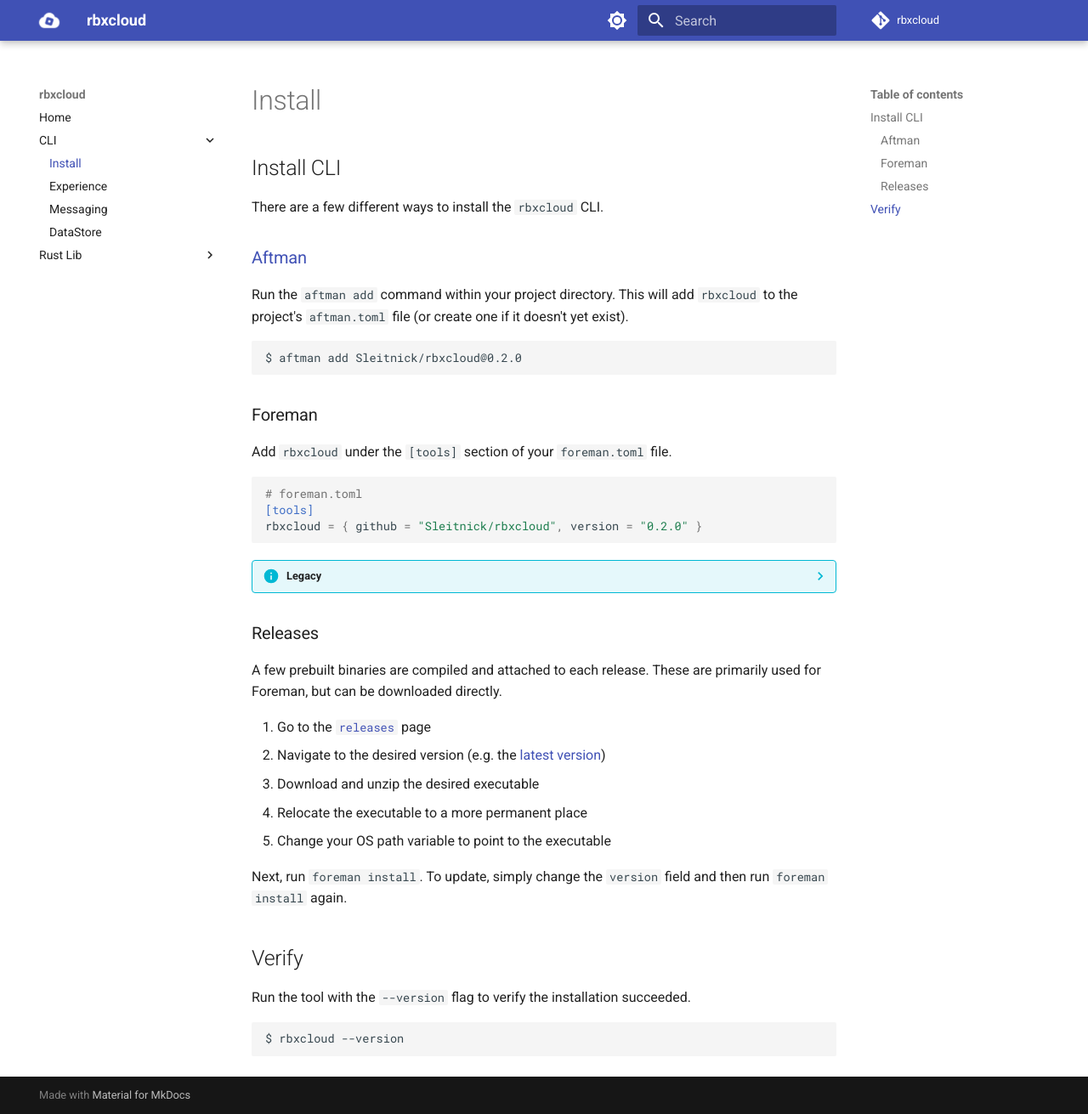
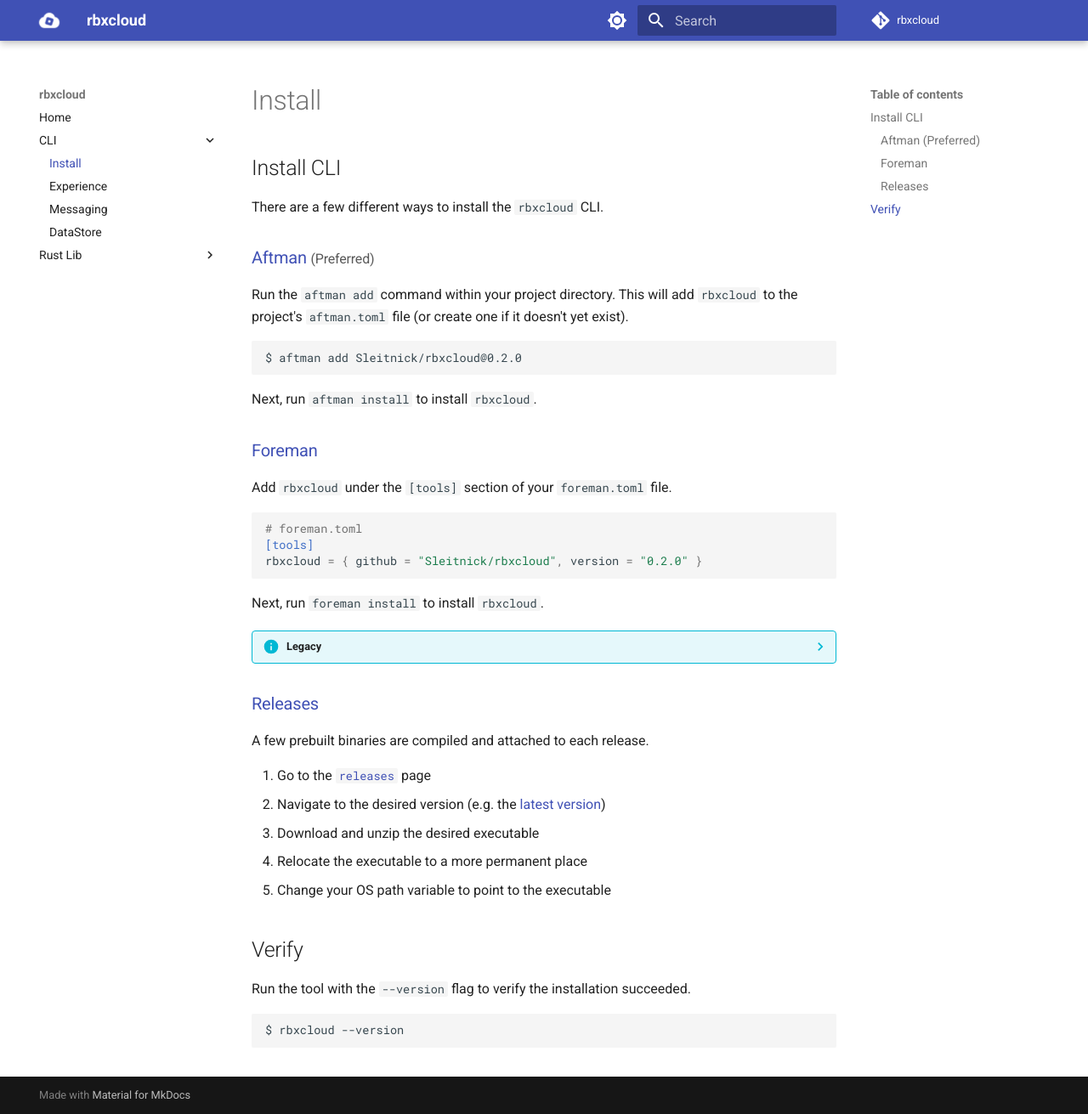
Before and after one commit to Sleitnick/rbxcloud, an MkDocs documentation site: the page built from docs/cli/cli-install.md, in a window 1280 px wide and 1311 px high. Shown: the whole window at 85% size. Built offline with MkDocs 1.6.1 and Material for MkDocs 9.7.7, drawn with Linux system fonts in a browser that asks for light colours; comment, search, counter and statistics services are not loaded.

Commit message:
Doc improvements

````diff
--- a/docs/cli/cli-install.md
+++ b/docs/cli/cli-install.md
@@ -4,13 +4,15 @@
 
 There are a few different ways to install the `rbxcloud` CLI.
 
-### [Aftman](https://github.com/LPGhatguy/aftman)
+### [Aftman](https://github.com/LPGhatguy/aftman) <small>(Preferred)</small>
 Run the `aftman add` command within your project directory. This will add `rbxcloud` to the project's `aftman.toml` file (or create one if it doesn't yet exist).
 ```sh
 $ aftman add Sleitnick/rbxcloud@0.2.0
 ```
 
-### Foreman
+Next, run `aftman install` to install `rbxcloud`.
+
+### [Foreman](https://github.com/Roblox/foreman)
 Add `rbxcloud` under the `[tools]` section of your `foreman.toml` file.
 ```toml
 # foreman.toml
@@ -18,11 +20,13 @@ Add `rbxcloud` under the `[tools]` section of your `foreman.toml` file.
 rbxcloud = { github = "Sleitnick/rbxcloud", version = "0.2.0" }
 ```
 
+Next, run `foreman install` to install `rbxcloud`.
+
 ??? info "Legacy"
 	Aftman is preferred over Foreman. For more information, see the [Aftman](https://github.com/LPGhatguy/aftman) GitHub repository.
 
-### Releases
-A few prebuilt binaries are compiled and attached to each release. These are primarily used for Foreman, but can be downloaded directly.
+### [Releases](https://github.com/Sleitnick/rbxcloud/releases)
+A few prebuilt binaries are compiled and attached to each release.
 
 1. Go to the [`releases`](https://github.com/Sleitnick/rbxcloud/releases) page
 1. Navigate to the desired version (e.g. the [latest version](https://github.com/Sleitnick/rbxcloud/releases/latest))
@@ -30,8 +34,6 @@ A few prebuilt binaries are compiled and attached to each release. These are pri
 1. Relocate the executable to a more permanent place
 1. Change your OS path variable to point to the executable
 
-Next, run `foreman install`. To update, simply change the `version` field and then run `foreman install` again.
-
 ## Verify
 Run the tool with the `--version` flag to verify the installation succeeded.
 ```sh
````
